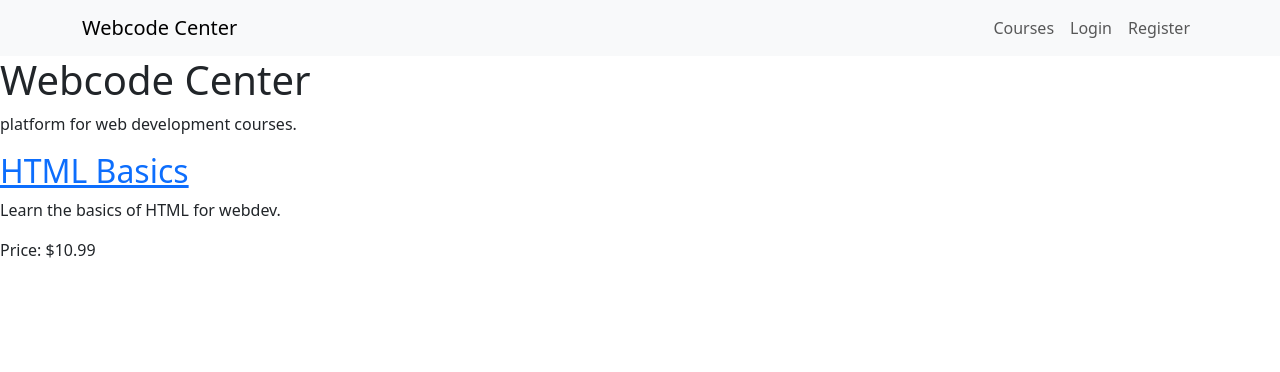
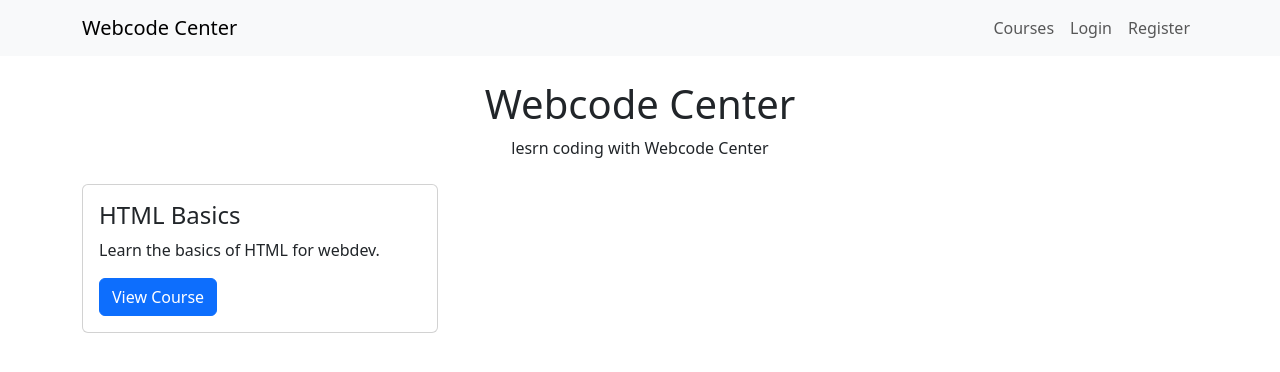
Before and after one commit to Darksyntax99/Webcode-center, a Django app: page / in a window 1280 px wide. Shown: the top 372 px of the page. Run offline with Django 5.2, Linux system fonts and the light colour scheme; data comes from the database, SQL or seed files in the repository.

Commit message:
start design the frontend

```diff
--- a/courses/templates/courses/courses_home.html
+++ b/courses/templates/courses/courses_home.html
@@ -1,18 +1,49 @@
 {% extends "base.html" %}
 {% block content %}
 
-<h1>Webcode Center</h1>
-<p>platform for web development courses.</p>
+<!--Main course section -->
+<div class="container mt-4">
 
-<!--show the courses-->
-{% for course in courses %}
- <h2>
-    <a href="{% url 'course_detail' course.id %}">
-    {{ course.title }}</a>
- </h2>
+ <!--page heading-->
+ <div class="text-center mb-4">
+    <h1>Webcode Center</h1>
+    <p>lesrn coding with Webcode Center</p>
+ </div>
 
- <p>{{ course.description }}</p>
- <p>Price: ${{ course.price }}</p>
- {% endfor %}
+ <!--Course list-->
+ <div class="row">
 
- {% endblock %}
+  {% for course in courses %}
+
+  <!--Courses cards-->
+  <div class="col-md-6 col-lg-4 mb-4">
+    <div class="card h-100">
+
+        <div class="card-body">
+
+            <!--Course title-->
+            <h2 class="card-title h4">
+                {{ course.title }}
+            </h2>
+
+        <!--Course description-->
+        <p class="card-text">
+            {{ course.description }}
+        </p>
+
+    <!--Course details button-->
+    <a href="{%url 'course_detail' course.id %}"
+    class="btn btn-primary">
+    View Course
+    </a>
+        </div>
+    </div>
+  </div>
+  {% empty %}
+
+  <!-- Message if there are no courses -->
+   <p> there is no courses yet.</p>
+{% endfor %}
+ </div>
+</div>
+{% endblock %}
```
